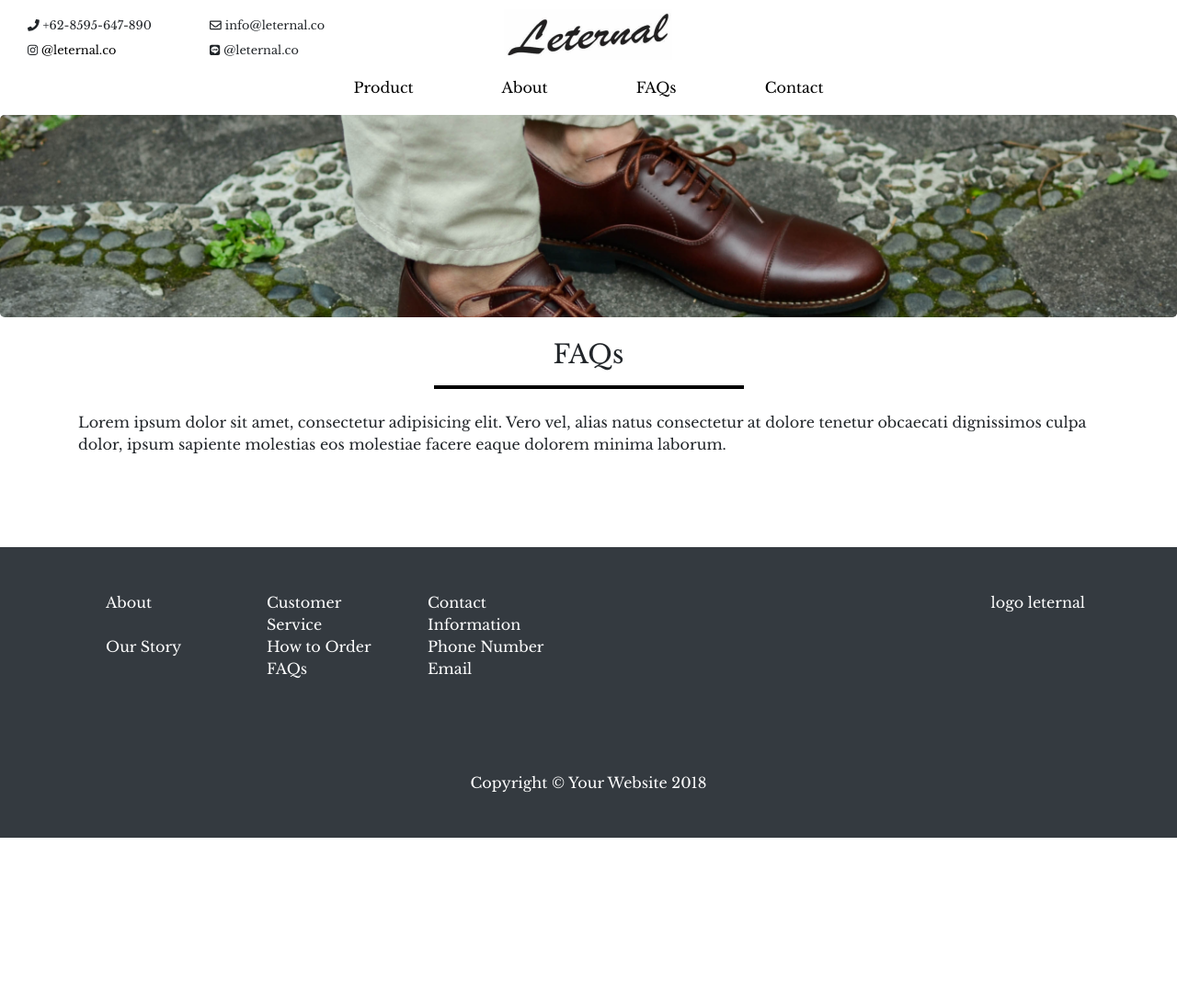
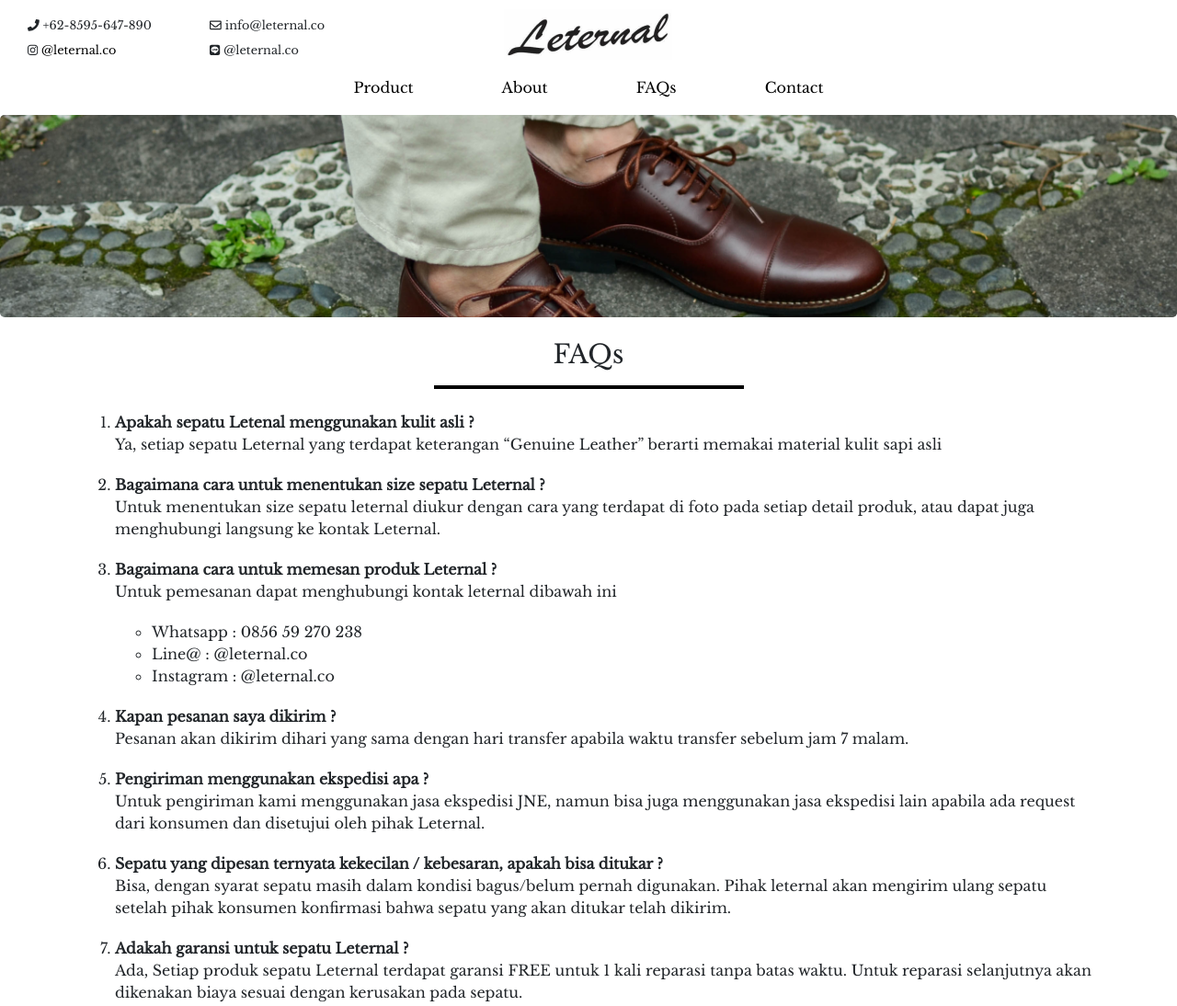
Before and after one commit to leternalshoes/leternalshoes.github.io, a website: page faq.html in a window 1280 px wide. Shown: the top 1094 px of the page at 92% size. Before the commit the page ends 911 px from the top, so only its background shows below. Drawn offline with nearby package versions, Linux system fonts and the light colour scheme.

Commit message:
leternal 0.41

```diff
--- a/css/modern-business.css
+++ b/css/modern-business.css
@@ -36,7 +36,12 @@
   border: 1px solid #343a40;
   color: black;
 }
-
+footer {
+  color: white;
+}
+.pb-5, .py-5 {
+  margin-top: 100px!important;
+}
 /*Desktop Version Only*/
 @media (min-width: 992px) {
   body {
@@ -51,6 +56,9 @@
 }
 a {
   color: black;
+}
+footer a {
+  color: white;
 }
 .row {
   margin: 0;
@@ -123,5 +131,5 @@
 }
 
 p {
-  margin-bottom: 100px;
+  margin-bottom: 20px;
 }
--- a/faq.html
+++ b/faq.html
@@ -72,7 +72,28 @@
       <h3 class="my-4 text-center">FAQs
         <hr width="30%">
       </h3>
-      <p>Lorem ipsum dolor sit amet, consectetur adipisicing elit. Vero vel, alias natus consectetur at dolore tenetur obcaecati dignissimos culpa dolor, ipsum sapiente molestias eos molestiae facere eaque dolorem minima laborum.</p>
+     <ol>
+        <li><strong>Apakah sepatu Letenal menggunakan kulit asli ?</strong></li>
+        <p>Ya, setiap sepatu Leternal yang terdapat keterangan “Genuine Leather” berarti memakai material kulit sapi asli</p>
+        <li><strong>Bagaimana cara untuk menentukan size sepatu Leternal ?</strong></li>
+        <p>Untuk menentukan size sepatu leternal diukur dengan cara yang terdapat di foto pada setiap detail produk, atau dapat juga menghubungi langsung ke kontak Leternal.</p>
+        <li><strong>Bagaimana cara untuk memesan produk Leternal ?</strong></li>
+        <p>Untuk pemesanan dapat menghubungi kontak leternal dibawah ini
+          <ul>
+            <li>Whatsapp : 0856 59 270 238</li>
+            <li>Line@ : @leternal.co</li>
+            <li>Instagram : @leternal.co</li>
+          </ul>
+        </p>
+       <li><strong>Kapan pesanan saya dikirim ?</strong></li>
+       <p>Pesanan akan dikirim dihari yang sama dengan hari transfer apabila waktu transfer sebelum jam 7 malam.</p>
+       <li><strong>Pengiriman menggunakan ekspedisi apa ?</strong></li>
+       <p>Untuk pengiriman kami menggunakan jasa ekspedisi JNE, namun bisa juga menggunakan jasa ekspedisi lain apabila ada request dari konsumen dan disetujui oleh pihak Leternal.</p>
+       <li><strong>Sepatu yang dipesan ternyata kekecilan / kebesaran, apakah bisa ditukar ?</strong></li>
+       <p>Bisa, dengan syarat sepatu masih dalam kondisi bagus/belum pernah digunakan. Pihak leternal akan mengirim ulang sepatu setelah pihak konsumen konfirmasi bahwa sepatu yang akan ditukar telah dikirim.</p>
+       <li><strong>Adakah garansi untuk sepatu Leternal ?</strong></li>
+       <p>Ada, Setiap produk sepatu Leternal terdapat garansi FREE untuk 1 kali reparasi tanpa batas waktu. Untuk reparasi selanjutnya akan dikenakan biaya sesuai dengan kerusakan pada sepatu. </p>
+     </ol>
     </div>
     <!-- /.container -->
 
```
Also changed, not shown: about.html (+2 -1 lines), index.html (+9 -8 lines).
